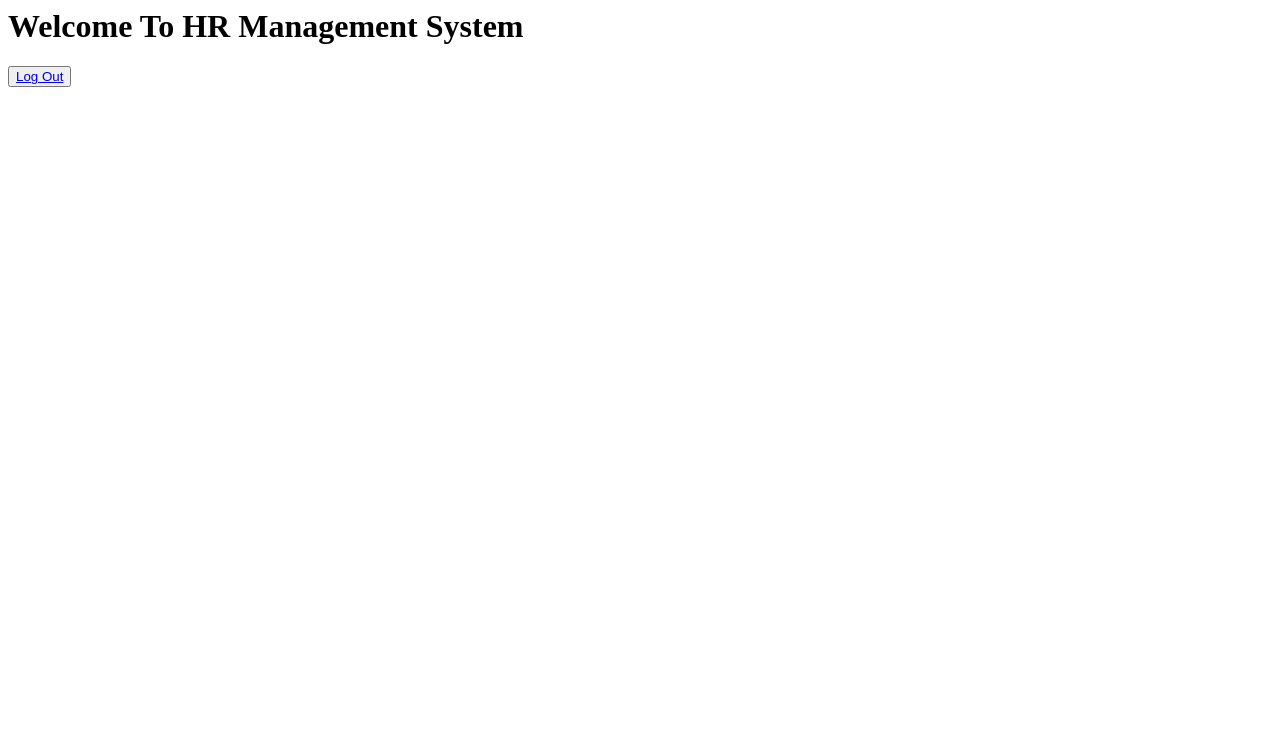
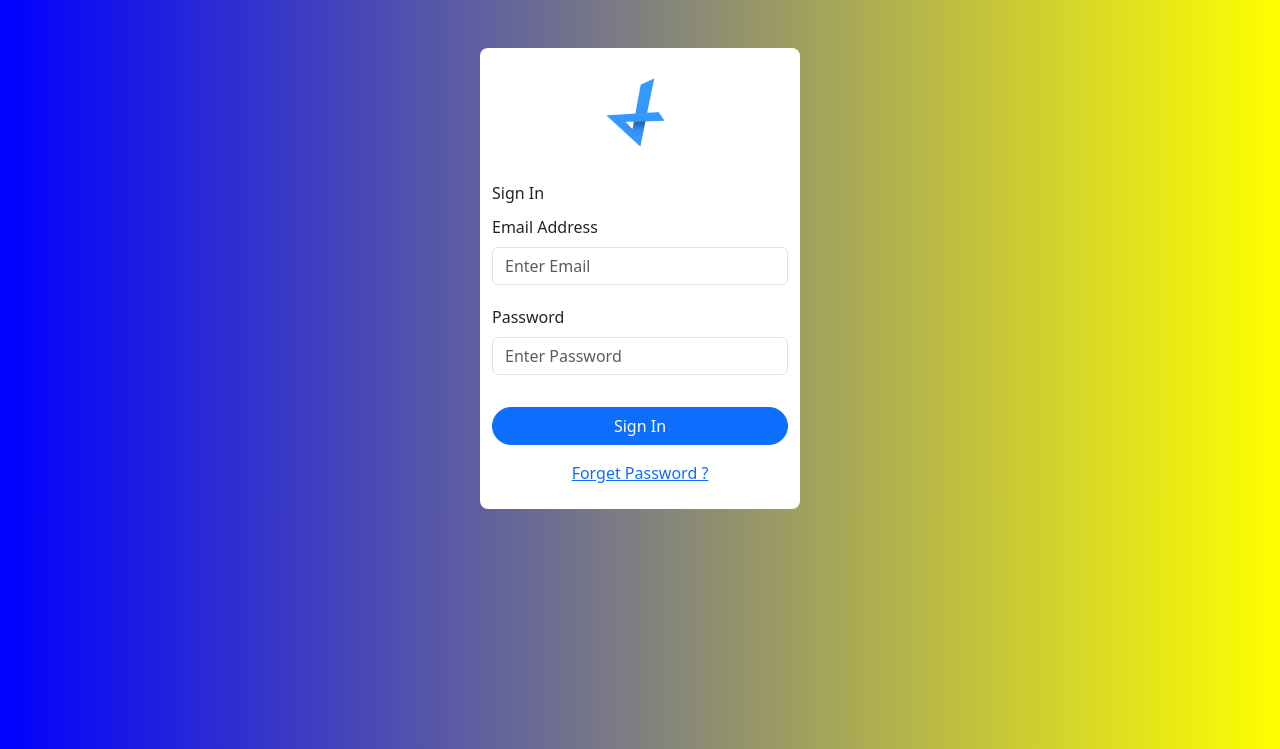
Before and after one commit to aslamjazinfotech/HR-Management-System, a PHP site: page / in a window 1280 px wide. Shown: the top 749 px of the page. Run offline with PHP 8.4, Linux system fonts and the light colour scheme.

Commit message:
initial commit

```diff
--- a/index.php
+++ b/index.php
@@ -1,14 +1,63 @@
 <?php
+include("database.php");
+$error = "";
+if($_SERVER["REQUEST_METHOD"] == "POST"){
+    $email = $_POST["email"];
+    $password = $_POST["password"];
+
+    if(!empty($email) && !empty($password) && !is_numeric($email)){
+        $query = "select * from users where email = '$email' limit 1";
+        $result = mysqli_query($conn, $query);
+
+        if($result){
+            if($result && mysqli_num_rows($result) > 0){
+                $user_data = mysqli_fetch_assoc($result);
+
+                if($user_data['Password'] == $password){
+                    header("Location:hrm.php");
+                    die;
+
+                }
+            }
+        }
+        $error = "Invalid Username Or Password";
+    }
+    $error = "Invalid Username Or Password";
+}
 
 ?>
+<!DOCTYPE html>
 <html lang="en">
+
 <head>
     <meta charset="UTF-8">
     <meta name="viewport" content="width=device-width, initial-scale=1.0">
-    <title>HR Management System</title>
+    <title>Log In</title>
+    <link href="https://cdn.jsdelivr.net/npm/bootstrap@5.3.3/dist/css/bootstrap.min.css" rel="stylesheet">
 </head>
-<body>
-    <H1>Welcome To HR Management System</H1>
-    <button><a href="login.php">Log Out</button></a>
+
+<body style="background-image: linear-gradient(to right, blue, yellow);">
+    <div class="container bg-white rounded-3 mt-5 w-25">
+        <form action="<?php echo htmlspecialchars($_SERVER['PHP_SELF']); ?>" method="post">
+            <div class="text-center">
+                <img class=" m-4" src="/images/logo.png">
+            </div>
+            <h6 class="mt-2">Sign In</h6>
+            <label class="mt-1" for="">Email Address</label><br>
+            <input class="mt-2 form-control" type="text" name="email" value="" placeholder="Enter Email">
+            <p class="text-danger"><?php echo $error;?></p>
+            <label class="mt-1" for="">Password</label>
+            <input class="mt-2 form-control" type="password" name="password" value="" placeholder="Enter Password">
+            <p class="text-danger"><?php echo $error;?></p>
+            <input class="mt-3 w-100 btn btn-primary rounded-pill" type="submit" name="signin" value="Sign In"><br>
+            <div class="text-center mt-3"><a href="#">Forget Password ?</a></div><br>
+    </div>
+    </form>
+    </div>
+
+
+    <!-- Bootstrap Script -->
+    <script src="https://cdn.jsdelivr.net/npm/bootstrap@5.3.3/dist/js/bootstrap.bundle.min.js"></script>
 </body>
+
 </html>
```
